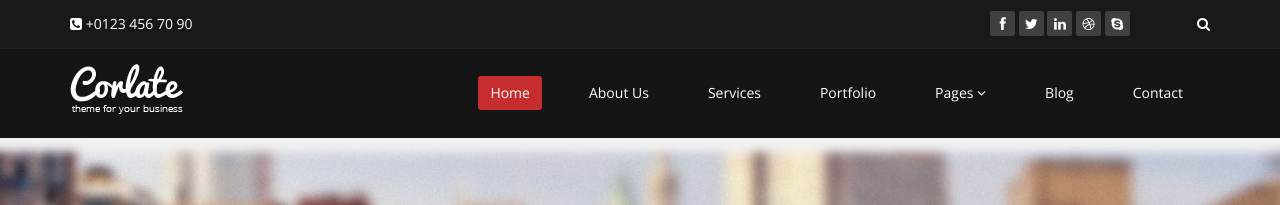
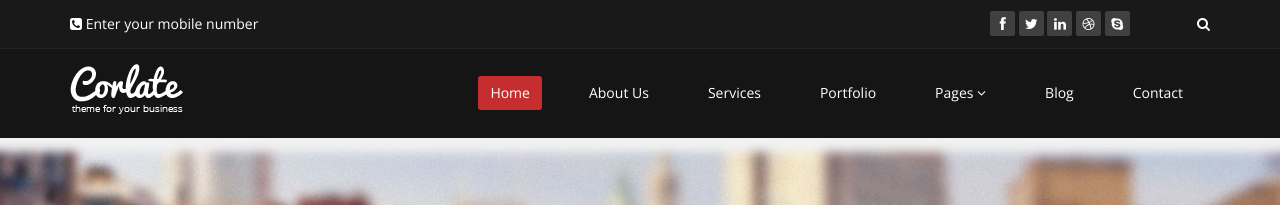
Before and after one commit to SebanSunny/CodeIgniterExample, a CodeIgniter app: page /dev/index.php/home/index in a window 1280 px wide. Shown: the top 205 px of the page. Run offline with CodeIgniter, Linux system fonts and the light colour scheme; some libraries are stand-ins or nearby versions.

Commit message:
Update header.php

```diff
--- a/application/views/templates/header.php
+++ b/application/views/templates/header.php
@@ -40,7 +40,7 @@
             <div class="container">
                 <div class="row">
                     <div class="col-sm-6 col-xs-4">
-                        <div class="top-number"><p><i class="fa fa-phone-square"></i>  +0123 456 70 90</p></div>
+                        <div class="top-number"><p><i class="fa fa-phone-square"></i>  Enter your mobile number</p></div>
                     </div>
                     <div class="col-sm-6 col-xs-8">
                        <div class="social">
```
